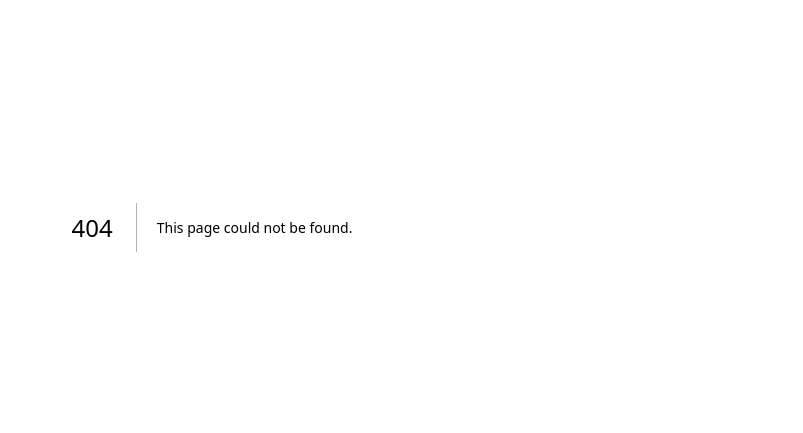
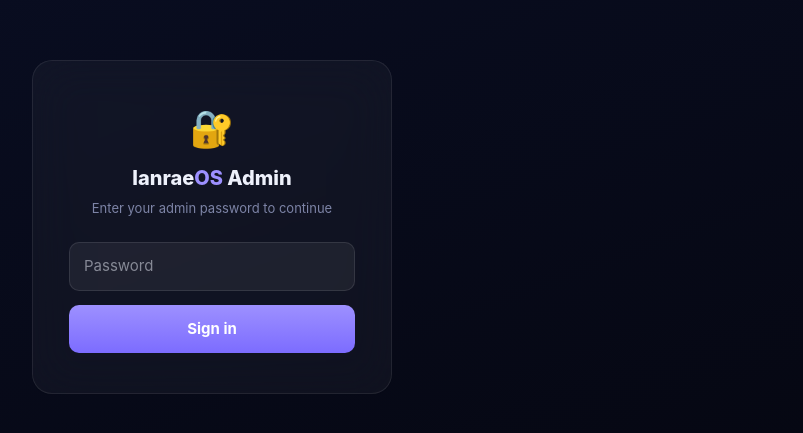
Before and after one commit to lanraeee/lanraeee, a Next.js app: page /admin/login in a window 1280 px wide. Before the commit this address had no page. Shown: the part 173-606 px from the top of the page, without its empty margins (428-1231 px from the left). Built offline with nearby package versions, Linux system fonts and the light colour scheme.

Commit message:
Add password-based admin auth with middleware guard and login page

```diff
--- /dev/null
+++ b/src/app/admin/login/page.tsx
@@ -0,0 +1,84 @@
+'use client';
+
+import { useState } from 'react';
+import { useRouter } from 'next/navigation';
+
+export default function AdminLogin() {
+  const [password, setPassword] = useState('');
+  const [error, setError] = useState('');
+  const [loading, setLoading] = useState(false);
+  const router = useRouter();
+
+  const submit = async (e: React.FormEvent) => {
+    e.preventDefault();
+    setLoading(true);
+    setError('');
+    const res = await fetch('/api/admin/auth', {
+      method: 'POST',
+      headers: { 'Content-Type': 'application/json' },
+      body: JSON.stringify({ password }),
+    });
+    if (res.ok) {
+      router.push('/admin');
+      router.refresh();
+    } else {
+      setError('Incorrect password.');
+      setLoading(false);
+    }
+  };
+
+  return (
+    <div style={{
+      minHeight: '100vh', display: 'grid', placeItems: 'center',
+      background: 'linear-gradient(160deg,#0a0f26,#05060f)',
+      fontFamily: '-apple-system,BlinkMacSystemFont,"SF Pro Display",sans-serif',
+    }}>
+      <div style={{
+        width: 360, padding: '40px 36px',
+        background: 'rgba(255,255,255,.04)', backdropFilter: 'blur(24px)',
+        border: '1px solid rgba(255,255,255,.08)', borderRadius: 20,
+        display: 'flex', flexDirection: 'column', gap: 24,
+      }}>
+        <div style={{ textAlign: 'center' }}>
+          <div style={{ fontSize: 36, marginBottom: 8 }}>🔐</div>
+          <h1 style={{ color: '#eef1fb', fontSize: 20, fontWeight: 800, margin: 0 }}>
+            lanrae<span style={{ color: '#9d90ff' }}>OS</span> Admin
+          </h1>
+          <p style={{ color: '#7d84a6', fontSize: 13, marginTop: 6 }}>Enter your admin password to continue</p>
+        </div>
+
+        <form onSubmit={submit} style={{ display: 'flex', flexDirection: 'column', gap: 14 }}>
+          <input
+            type="password"
+            value={password}
+            onChange={e => setPassword(e.target.value)}
+            placeholder="Password"
+            autoFocus
+            required
+            style={{
+              background: 'rgba(255,255,255,.06)', border: '1px solid rgba(255,255,255,.1)',
+              borderRadius: 10, padding: '12px 14px', fontSize: 15, color: '#eef1fb',
+              fontFamily: 'inherit', outline: 'none', width: '100%',
+              boxSizing: 'border-box',
+            }}
+          />
+          {error && (
+            <p style={{ color: '#ff7c78', fontSize: 13, margin: 0 }}>{error}</p>
+          )}
+          <button
+            type="submit"
+            disabled={loading}
+            style={{
+              background: loading ? 'rgba(124,108,255,.4)' : 'linear-gradient(180deg,#9d90ff,#7c6cff)',
+              color: '#fff', border: 'none', borderRadius: 10, padding: '13px',
+              fontSize: 15, fontWeight: 700, cursor: loading ? 'wait' : 'pointer',
+              fontFamily: 'inherit', transition: 'opacity .15s',
+            }}
+          >
+            {loading ? 'Signing in…' : 'Sign in'}
+          </button>
+        </form>
+      </div>
+    </div>
+  );
+}
--- a/src/app/admin/page.tsx
+++ b/src/app/admin/page.tsx
@@ -219,6 +219,15 @@ export default function AdminPage() {
             <b>Tip:</b> Changes go live instantly. Wire up Stripe keys in .env to accept real payments.
           </div>
           <Link href="/" style={{ color: '#9d90ff', textDecoration: 'none', fontSize: 13 }}>← Back to desktop</Link>
+          <button
+            onClick={async () => {
+              await fetch('/api/admin/auth', { method: 'DELETE' });
+              window.location.href = '/admin/login';
+            }}
+            style={{ background: 'rgba(255,95,87,.12)', color: '#ff7c78', border: '1px solid rgba(255,95,87,.2)',
+              borderRadius: 8, padding: '8px 12px', fontSize: 12, cursor: 'pointer', fontFamily: 'inherit' }}>
+            Sign out
+          </button>
         </div>
       </div>
 
--- /dev/null
+++ b/src/app/api/admin/auth/route.ts
@@ -0,0 +1,26 @@
+import { NextResponse } from 'next/server';
+import type { NextRequest } from 'next/server';
+
+export async function POST(request: NextRequest) {
+  const { password } = await request.json();
+
+  if (!process.env.ADMIN_PASSWORD || password !== process.env.ADMIN_PASSWORD) {
+    return NextResponse.json({ error: 'Invalid password' }, { status: 401 });
+  }
+
+  const res = NextResponse.json({ ok: true });
+  res.cookies.set('admin_token', process.env.ADMIN_PASSWORD, {
+    httpOnly: true,
+    secure: process.env.NODE_ENV === 'production',
+    sameSite: 'lax',
+    maxAge: 60 * 60 * 24 * 7, // 7 days
+    path: '/',
+  });
+  return res;
+}
+
+export async function DELETE() {
+  const res = NextResponse.json({ ok: true });
+  res.cookies.set('admin_token', '', { maxAge: 0, path: '/' });
+  return res;
+}
--- /dev/null
+++ b/src/middleware.ts
@@ -0,0 +1,21 @@
+import { NextResponse } from 'next/server';
+import type { NextRequest } from 'next/server';
+
+export function middleware(request: NextRequest) {
+  const { pathname } = request.nextUrl;
+
+  if (pathname.startsWith('/admin/login')) return NextResponse.next();
+
+  if (pathname.startsWith('/admin')) {
+    const token = request.cookies.get('admin_token')?.value;
+    if (token !== process.env.ADMIN_PASSWORD) {
+      return NextResponse.redirect(new URL('/admin/login', request.url));
+    }
+  }
+
+  return NextResponse.next();
+}
+
+export const config = {
+  matcher: ['/admin/:path*'],
+};
```
